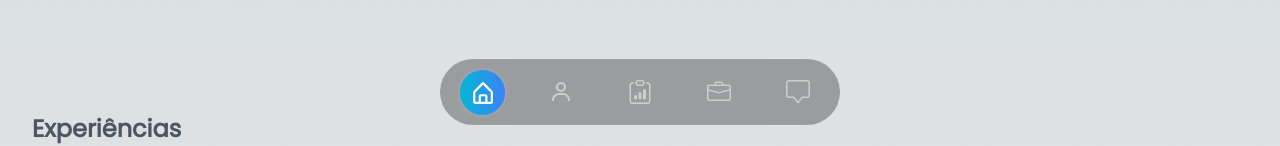
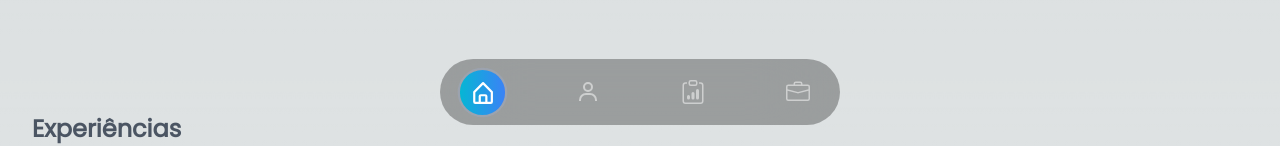
Before and after one commit to leandrolima132/ps-fe-portfolio, a Next.js app: page / in a window 1280 px wide. Shown: the part 659-805 px from the top of the page. Built offline with nearby package versions, Linux system fonts and the light colour scheme; a web font is replaced by a local one.

Commit message:
fix: remove contact

```diff
--- a/src/app/page.tsx
+++ b/src/app/page.tsx
@@ -1,5 +1,4 @@
 import { About } from '@/components/About'
-import { Contact } from '@/components/Contact'
 import { Experience } from '@/components/Experience'
 import { Header } from '@/components/Header'
 import { NavBar } from '@/components/NavBar'
@@ -15,7 +14,6 @@ export default function Home() {
       <Experience />
       <Skills />
       <Works />
-      <Contact />
     </div>
   )
 }
--- a/src/components/NavBar/index.tsx
+++ b/src/components/NavBar/index.tsx
@@ -1,6 +1,6 @@
 'use client'
 import { BiHomeAlt, BiUser } from 'react-icons/bi'
-import { BsClipboardData, BsBriefcase, BsChatSquare } from 'react-icons/bs'
+import { BsClipboardData, BsBriefcase } from 'react-icons/bs'
 import { Link } from 'react-scroll'
 
 export const NavBar = () => {
@@ -44,7 +44,7 @@ export const NavBar = () => {
         >
           <BsBriefcase />
         </Link>
-        <Link
+        {/* <Link
           to="contact"
           activeClass="active"
           smooth={true}
@@ -52,7 +52,7 @@ export const NavBar = () => {
           className="flex h-[45px] w-[45px] cursor-pointer items-center justify-center"
         >
           <BsChatSquare />
-        </Link>
+        </Link> */}
       </div>
     </nav>
   )
```
